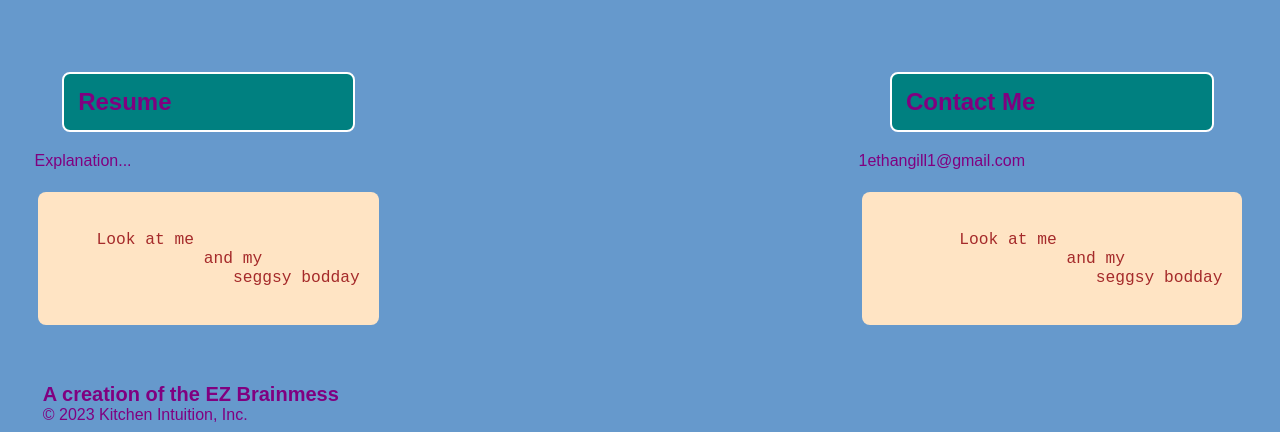
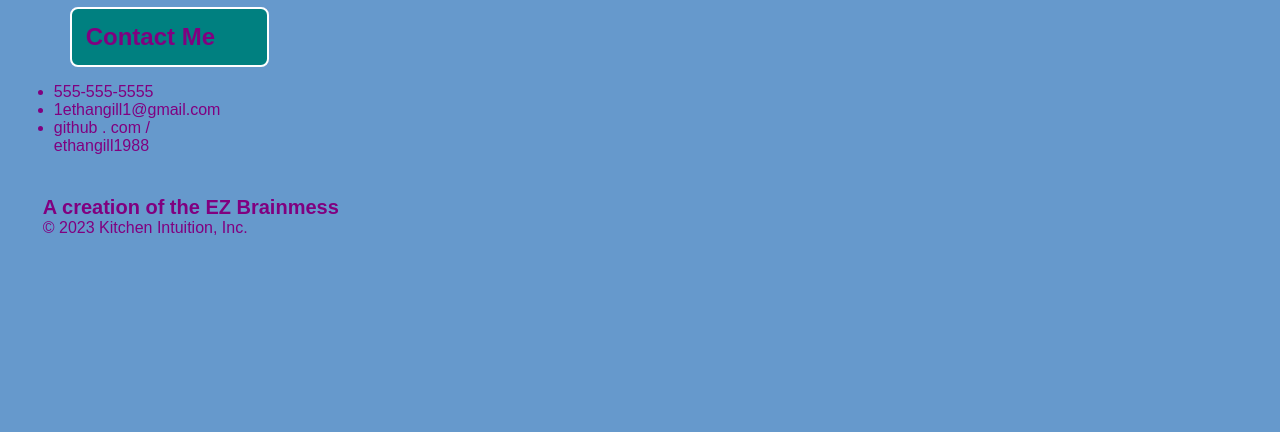
Before and after one commit to EthanGill1988/challenge2, a plain HTML site: page index.html in a window 1280 px wide. Shown: the part 1328-1760 px from the top of the page. After the commit the page ends 1573 px from the top, so only its background shows below. Drawn offline with Linux system fonts and the light colour scheme.

Commit message:
might be a wrap on this

```diff
--- a/index.html
+++ b/index.html
@@ -18,7 +18,7 @@
                     <a href="#work">Work</a>
                 </li>
                 <li>
-                    <a href="#resume">Resume</a>
+                    <a href="#work">Resume</a>
                 </li>
                 <li>
                     <a href="#contactMe">Contact Me</a>
@@ -63,31 +63,17 @@
                 </div>
             </figure>
         </div>
-        <div id="resume" class="card">
-                <figure id="fig-2">
-                    <figcaption>Resume</figcaption>
-                    <p>Explanation...</p>
-                    <pre>
 
-    Look at me
-               and my
-                  seggsy bodday
-                    </pre>
-                    </figure>
-        </div>
 
-        <div id="contactMe" class="card">
+        <div id="contactMe" class="contact">
                 <figure id="fig-3">
                         <figcaption>Contact Me</figcaption>
-                        <p>
-                            1ethangill1@gmail.com
-                        </p>
-                        <pre>
+                        <ul>
+                            <li>555-555-5555</li>
+                            <li>1ethangill1@gmail.com</li>
+                            <li>github . com / ethangill1988</li>
+                        </ul>
 
-        Look at me
-                   and my
-                      seggsy bodday
-                        </pre>
                         </figure>
         </div>
 
--- a/styles.css
+++ b/styles.css
@@ -49,13 +49,13 @@ a {
 .hero {
     height: 800px;
     width: 100%;
-    margin-bottom: 25px;
+    margin-bottom: 5px;
     background-size: cover;
     background-position: center;
     display: inline-flex;
     align-items: center;
     flex-wrap: wrap;
-
+    pointer-events: none;
 
 }
 
@@ -69,6 +69,15 @@ a {
     flex: 0 0 100%;
     padding: 2.5lh 1vw;
 }
+
+
+
+#fig-3 {
+    display: inline-block;
+    padding: 15%;
+    margin: 0;
+
+   }
 
 .footer {
    padding-left: 30px;
```
